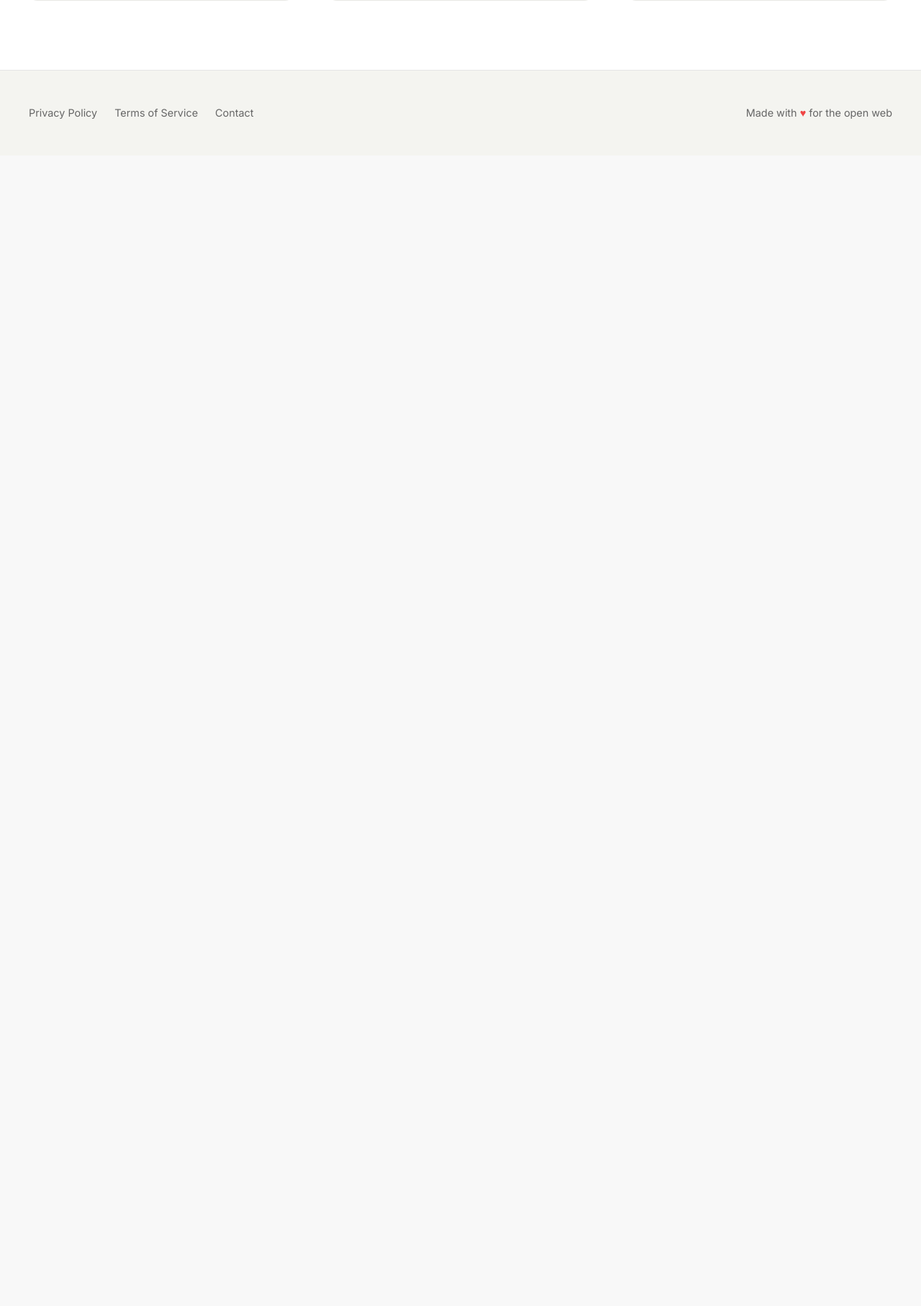
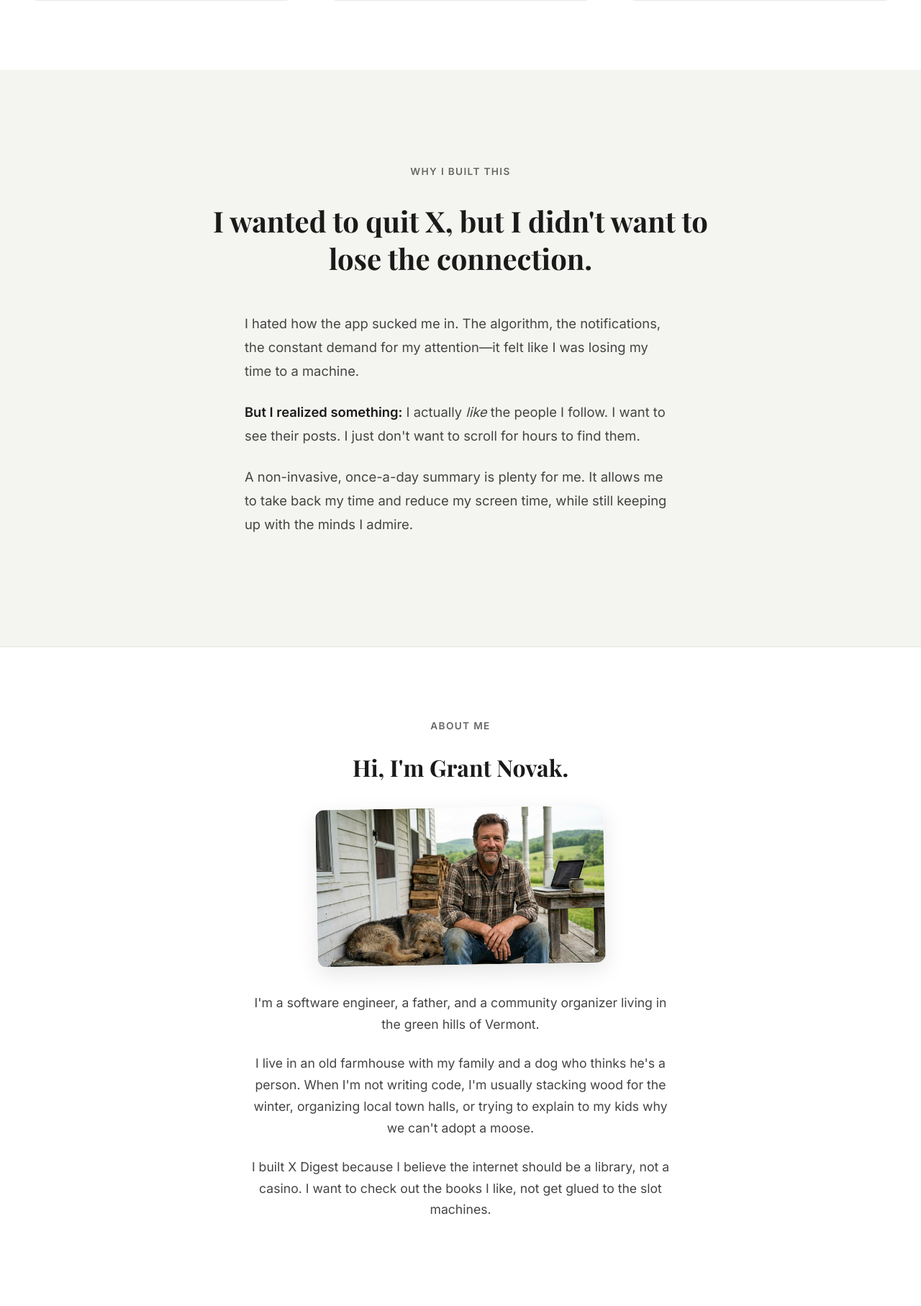
Before and after one commit to antong314/twitter-to-email, a FastAPI app: page / in a window 1280 px wide. Shown: the part 1223-3037 px from the top of the page at 72% size. Before the commit the page ends 1388 px from the top, so only its background shows below. Run offline with FastAPI, Linux system fonts and the light colour scheme; some web fonts are replaced.

Commit message:
Add 'Why I built this' and 'About Me' sections with profile image

```diff
--- a/web/static/css/styles.css
+++ b/web/static/css/styles.css
@@ -509,3 +509,142 @@ input:focus {
 .heart {
     color: #ef4444;
 }
+
+/* Story Section */
+.story-section {
+    padding: 8rem 2rem;
+    background: var(--bg-color); /* Matches body bg */
+    position: relative;
+    z-index: 2;
+}
+
+.story-container {
+    max-width: 800px;
+    margin: 0 auto;
+}
+
+.story-grid {
+    display: flex;
+    justify-content: center;
+}
+
+/* Content Side */
+.story-content {
+    text-align: center;
+}
+
+.story-tagline {
+    display: inline-block;
+    font-family: var(--font-sans);
+    font-size: 0.85rem;
+    text-transform: uppercase;
+    letter-spacing: 0.1em;
+    color: var(--text-light);
+    margin-bottom: 2rem;
+    font-weight: 600;
+}
+
+.story-content h3 {
+    font-family: var(--font-serif);
+    font-size: 2.5rem;
+    line-height: 1.3;
+    color: var(--text-main);
+    margin-bottom: 3rem;
+    max-width: 90%;
+    margin-left: auto;
+    margin-right: auto;
+}
+
+.story-body {
+    text-align: left;
+    max-width: 600px;
+    margin: 0 auto;
+}
+
+.story-body p {
+    font-size: 1.15rem;
+    line-height: 1.8;
+    color: var(--text-muted);
+    margin-bottom: 1.5rem;
+}
+
+.story-body strong {
+    color: var(--text-main);
+    font-weight: 600;
+}
+
+/* About Section */
+.about-section {
+    padding: 6rem 2rem;
+    background: #fff;
+    position: relative;
+    z-index: 2;
+    border-top: 1px solid var(--border-light);
+}
+
+.about-container {
+    max-width: 800px;
+    margin: 0 auto;
+}
+
+.about-wrapper {
+    max-width: 600px;
+    margin: 0 auto;
+    text-align: center;
+}
+
+.section-label {
+    display: inline-block;
+    font-family: var(--font-sans);
+    font-size: 0.85rem;
+    text-transform: uppercase;
+    letter-spacing: 0.1em;
+    color: var(--text-light);
+    margin-bottom: 1.5rem;
+    font-weight: 600;
+}
+
+.about-text h4 {
+    font-family: var(--font-serif);
+    font-size: 2rem;
+    color: var(--text-main);
+    margin-bottom: 2rem;
+}
+
+.profile-image {
+    width: 100%;
+    max-width: 400px;
+    height: auto;
+    border-radius: 12px;
+    margin-bottom: 2rem;
+    box-shadow: 0 10px 30px rgba(0,0,0,0.1);
+    transform: rotate(-1deg);
+    transition: transform 0.3s ease;
+}
+
+.profile-image:hover {
+    transform: rotate(0deg);
+}
+
+.about-text p {
+    font-size: 1.1rem;
+    line-height: 1.7;
+    color: var(--text-muted);
+    margin-bottom: 1.5rem;
+}
+
+/* Mobile Adjustments */
+@media (max-width: 600px) {
+    .story-section, .about-section {
+        padding: 5rem 1.5rem;
+    }
+
+    .story-content h3, .about-text h4 {
+        font-size: 1.75rem;
+        max-width: 100%;
+    }
+
+    .story-body p, .about-text p {
+        font-size: 1.05rem;
+    }
+}
--- a/web/templates/index.html
+++ b/web/templates/index.html
@@ -7,7 +7,7 @@
     <link rel="preconnect" href="https://fonts.googleapis.com">
     <link rel="preconnect" href="https://fonts.gstatic.com" crossorigin>
     <link href="https://fonts.googleapis.com/css2?family=Inter:wght@400;500;600&family=Playfair+Display:ital,wght@0,400;0,600;0,700;1,400&display=swap" rel="stylesheet">
-    <link rel="stylesheet" href="/static/css/styles.css?v=2">
+    <link rel="stylesheet" href="/static/css/styles.css?v=7">
 </head>
 <body>
     <div class="background-image"></div>
@@ -136,6 +136,50 @@
         </div>
     </section>
 
+    <section class="story-section">
+        <div class="story-container">
+            <div class="story-grid">
+                <div class="story-content">
+                    <span class="story-tagline">Why I built this</span>
+                    <h3>I wanted to quit X, but I didn't want to lose the connection.</h3>
+
+                    <div class="story-body">
+                        <p>
+                            I hated how the app sucked me in. The algorithm, the notifications, the constant demand for my attention—it felt like I was losing my time to a machine.
+                        </p>
+                        <p>
+                            <strong>But I realized something:</strong> I actually <em>like</em> the people I follow. I want to see their posts. I just don't want to scroll for hours to find them.
+                        </p>
+                        <p>
+                            A non-invasive, once-a-day summary is plenty for me. It allows me to take back my time and reduce my screen time, while still keeping up with the minds I admire.
+                        </p>
+                    </div>
+                </div>
+            </div>
+        </div>
+    </section>
+
+    <section class="about-section">
+        <div class="about-container">
+            <div class="about-wrapper">
+                <div class="about-text">
+                    <span class="section-label">About Me</span>
+                    <h4>Hi, I'm Grant Novak.</h4>
+                    <img src="/static/img/grant.jpg" alt="Grant Novak on his porch" class="profile-image">
+                    <p>
+                        I'm a software engineer, a father, and a community organizer living in the green hills of Vermont.
+                    </p>
+                    <p>
+                        I live in an old farmhouse with my family and a dog who thinks he's a person. When I'm not writing code, I'm usually stacking wood for the winter, organizing local town halls, or trying to explain to my kids why we can't adopt a moose.
+                    </p>
+                    <p>
+                        I built X Digest because I believe the internet should be a library, not a casino. I want to check out the books I like, not get glued to the slot machines.
+                    </p>
+                </div>
+            </div>
+        </div>
+    </section>
+
     <footer class="site-footer">
         <div class="footer-content">
             <div class="footer-links">
```
Also changed, not shown: web/static/img/grant.jpg (added).
